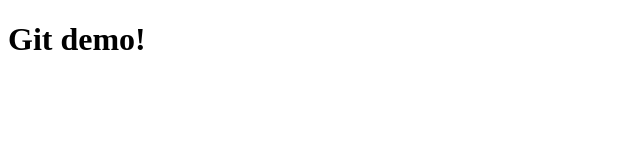
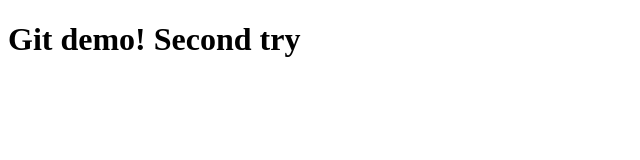
Before and after one commit to Carvin-se-96/new-repository, a plain HTML site: page index.html in a window 1280 px wide. Shown: the whole page, without its empty margins (0-640 px from the left). Drawn offline with Linux system fonts and the light colour scheme.

Commit message:
second try

```diff
--- a/index.html
+++ b/index.html
@@ -6,6 +6,6 @@
     <title>Document</title>
 </head>
 <body>
-    <h1>Git demo!</h1>
+    <h1>Git demo! Second try</h1>
 </body>
 </html>
```
